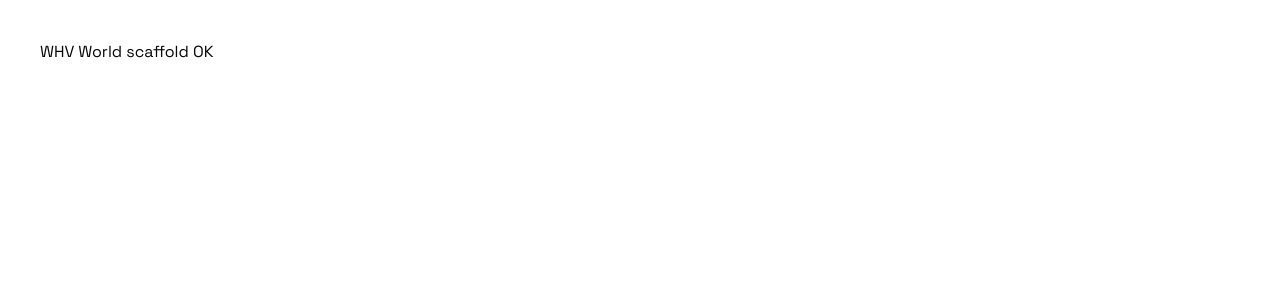
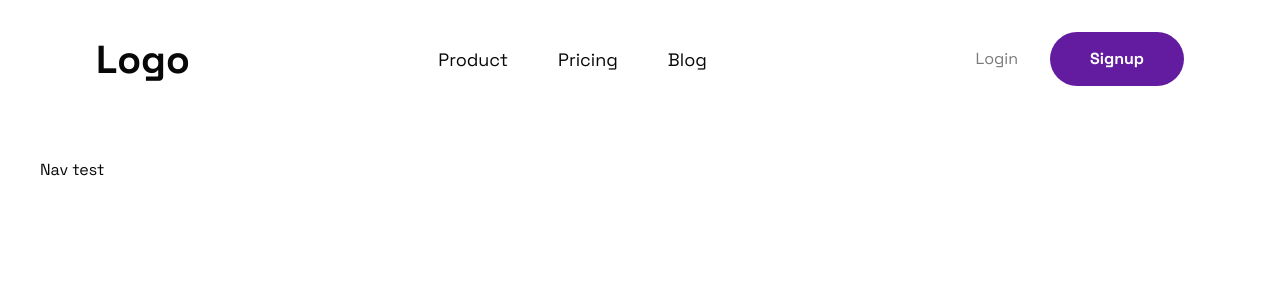
Before and after one commit to rubenelkana/whv-world, a Next.js app: page / in a window 1280 px wide. Shown: the top 300 px of the page. Built offline with nearby package versions, Linux system fonts and the light colour scheme.

Commit message:
feat: add shared Nav component with mobile hamburger fallback

```diff
--- a/app/page.tsx
+++ b/app/page.tsx
@@ -1,3 +1,10 @@
+import { Nav } from "@/components/nav";
+
 export default function Home() {
-  return <main className="p-10">WHV World scaffold OK</main>;
+  return (
+    <main>
+      <Nav />
+      <div className="p-10">Nav test</div>
+    </main>
+  );
 }
--- /dev/null
+++ b/components/nav.tsx
@@ -0,0 +1,55 @@
+import Link from "next/link";
+import { Menu } from "lucide-react";
+
+type NavProps = {
+  variant?: "default" | "transparent";
+};
+
+export function Nav({ variant = "default" }: NavProps) {
+  const bgClass = variant === "transparent" ? "bg-transparent" : "bg-body";
+
+  return (
+    <header className={`w-full ${bgClass}`}>
+      <div className="max-w-page mx-auto px-6 md:px-24 py-8 flex items-center justify-between">
+        <Link href="/" className="text-[39px] font-bold text-dark leading-none">
+          Logo
+        </Link>
+
+        <nav className="hidden md:flex items-center gap-[50px]">
+          <Link href="#" className="text-[18px] text-dark hover:opacity-70">
+            Product
+          </Link>
+          <Link href="#" className="text-[18px] text-dark hover:opacity-70">
+            Pricing
+          </Link>
+          <Link href="#" className="text-[18px] text-dark hover:opacity-70">
+            Blog
+          </Link>
+        </nav>
+
+        <div className="hidden md:flex items-center gap-3">
+          <Link
+            href="#"
+            className="px-5 py-[15px] rounded-button text-[16px] text-muted hover:opacity-70"
+          >
+            Login
+          </Link>
+          <Link
+            href="/signup"
+            className="px-10 py-[15px] rounded-button text-[16px] font-bold bg-primary text-body hover:opacity-90"
+          >
+            Signup
+          </Link>
+        </div>
+
+        <button
+          type="button"
+          aria-label="Open menu"
+          className="md:hidden text-dark"
+        >
+          <Menu size={28} />
+        </button>
+      </div>
+    </header>
+  );
+}
```
